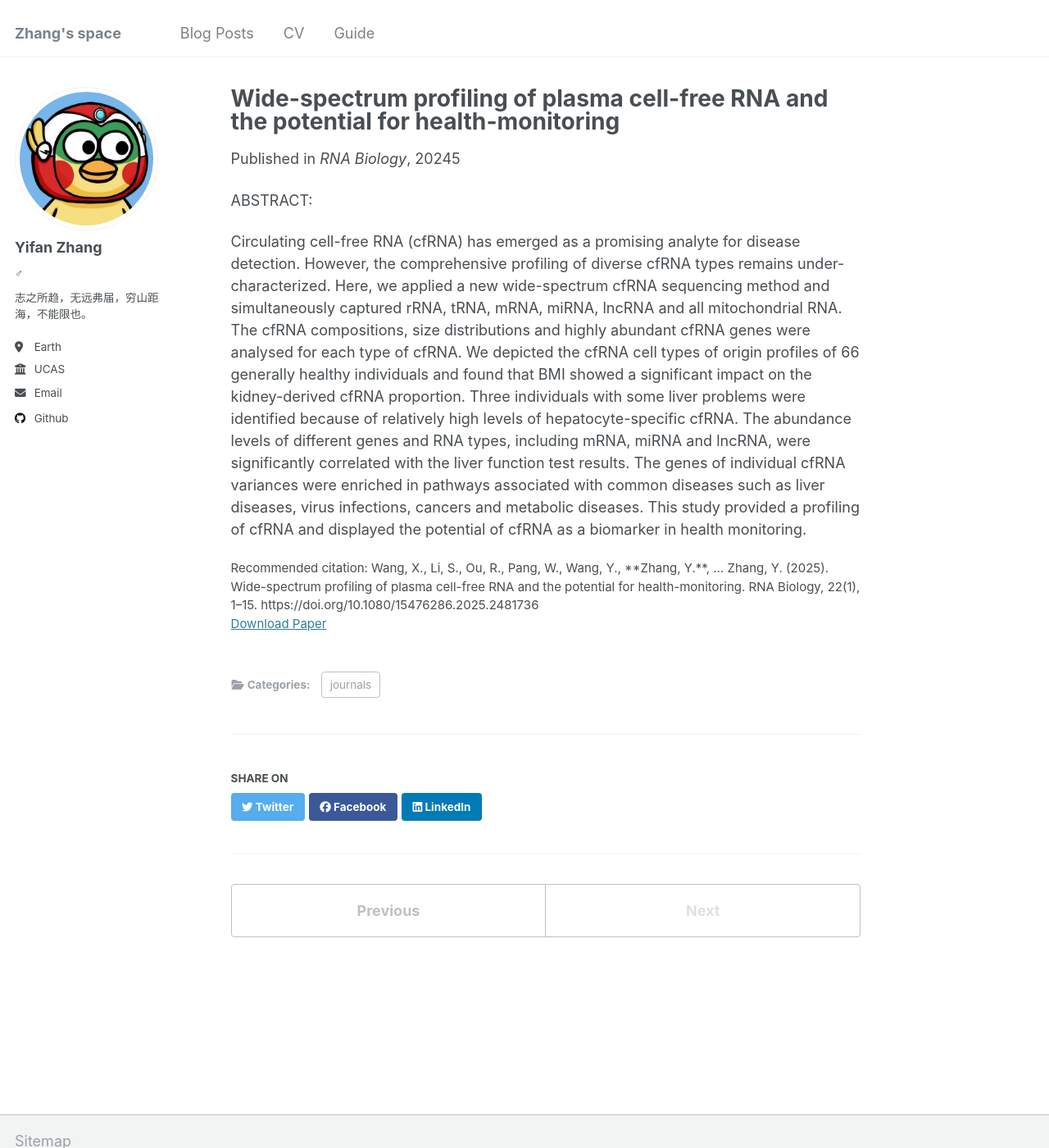
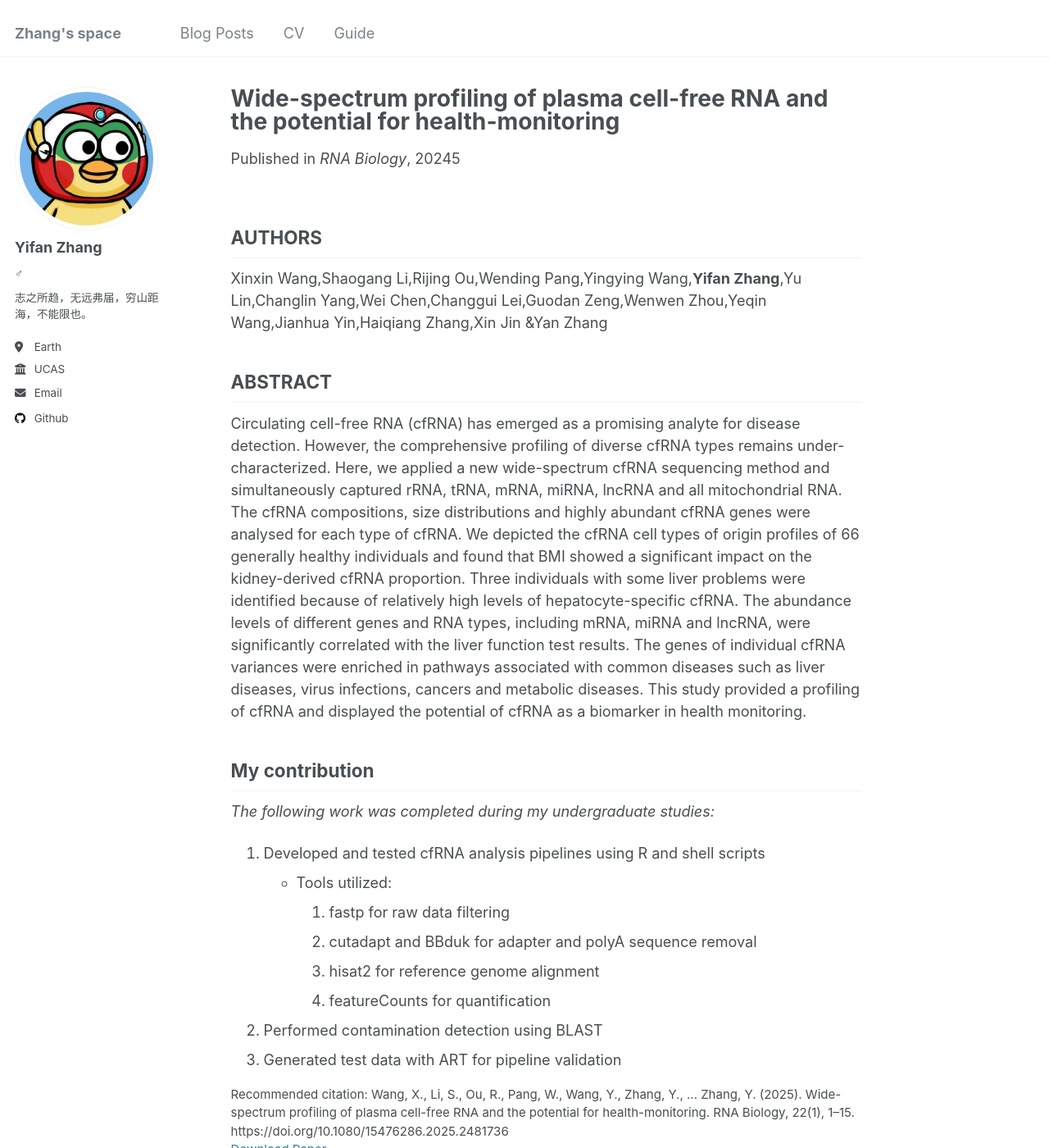
Before and after one commit to yf8578/yf8578.github.io, a Jekyll site: the page built from _publications/2025-04-09-Wide-spectrum profiling of plasma cell-free RNA and the potential for health-monitoring.md, in a window 1280 px wide and 1400 px high. Shown: the whole window at 82% size. Built offline with Jekyll 4.4.1, drawn with Linux system fonts in a browser that asks for light colours.

Commit message:
修改文章信息

```diff
--- a/_publications/2025-04-09-Wide-spectrum profiling of plasma cell-free RNA and the potential for health-monitoring.md
+++ b/_publications/2025-04-09-Wide-spectrum profiling of plasma cell-free RNA and the potential for health-monitoring.md
@@ -4,12 +4,29 @@ collection: publications
 category: journals
 permalink: /publication/2025-04-09-Wide-spectrum-profiling-of-plasma-cell-free-RNA-and-the-potential-for-health-monitoring
 # permalink: /publication/2024-02-17-paper-title-number-4
-excerpt: 'Circulating cell-free RNA (cfRNA) has emerged as a promising analyte for disease detection. However, the comprehensive profiling of diverse cfRNA types remains under-characterized. Here, we applied a new wide-spectrum cfRNA sequencing method and simultaneously captured rRNA, tRNA, mRNA, miRNA, lncRNA and all mitochondrial RNA. The cfRNA compositions, size distributions and highly abundant cfRNA genes were analysed for each type of cfRNA. We depicted the cfRNA cell types of origin profiles of 66 generally healthy individuals and found that BMI showed a significant impact on the kidney-derived cfRNA proportion. Three individuals with some liver problems were identified because of relatively high levels of hepatocyte-specific cfRNA. The abundance levels of different genes and RNA types, including mRNA, miRNA and lncRNA, were significantly correlated with the liver function test results. The genes of individual cfRNA variances were enriched in pathways associated with common diseases such as liver diseases, virus infections, cancers and metabolic diseases. This study provided a profiling of cfRNA and displayed the potential of cfRNA as a biomarker in health monitoring.'
+excerpt: 'Circulating cell-free RNA (cfRNA) has emerged as a promising analyte for disease detection. However, the comprehensive profiling of diverse cfRNA types remains under-characterized. Her we applied a new wide-spectrum cfRNA sequencing method and simultaneously captured rRNA, tRNA, mRNA, miRNA, lncRNA and all mitochondrial RNA. The cfRNA compositions, size distributions and highly abundant cfRNA genes were analysed for each type of cfRNA. We depicted the cfRNA cell types of origin profiles of 66 generally healthy individuals and found that BMI showed a significant impact on the kidney-derived cfRNA proportion. Three individuals with some liver problems were identified because of relatively high levels of hepatocyte-specific cfRNA. The abundance levels of different genes and RNA types, including mRNA, miRNA and lncRNA, were significantly correlated with the liver function test results. The genes of individual cfRNA variances were enriched in pathways associated with common diseases such as liver diseases, virus infections, cancers and metabolic diseases. This study provided a profiling of cfRNA and displayed the potential of cfRNA as a biomarker in health monitoring.'
 date: 20245-03-3
 venue: 'RNA Biology'
 paperurl: 'https://www.tandfonline.com/doi/full/10.1080/15476286.2025.2481736'
-citation: 'Wang, X., Li, S., Ou, R., Pang, W., Wang, Y., **Zhang, Y.**, … Zhang, Y. (2025). Wide-spectrum profiling of plasma cell-free RNA and the potential for health-monitoring. RNA Biology, 22(1), 1–15. https://doi.org/10.1080/15476286.2025.2481736'
+citation: 'Wang, X., Li, S., Ou, R., Pang, W., Wang, Y., Zhang, Y., … Zhang, Y. (2025). Wide-spectrum profiling of plasma cell-free RNA and the potential for health-monitoring. RNA Biology, 22(1), 1–15. https://doi.org/10.1080/15476286.2025.2481736'
 ---
-ABSTRACT:
+## AUTHORS
+
+Xinxin Wang,Shaogang Li,Rijing Ou,Wending Pang,Yingying Wang,**Yifan Zhang**,Yu Lin,Changlin Yang,Wei Chen,Changgui Lei,Guodan Zeng,Wenwen Zhou,Yeqin Wang,Jianhua Yin,Haiqiang Zhang,Xin Jin &Yan Zhang
+
+## ABSTRACT
 
 Circulating cell-free RNA (cfRNA) has emerged as a promising analyte for disease detection. However, the comprehensive profiling of diverse cfRNA types remains under-characterized. Here, we applied a new wide-spectrum cfRNA sequencing method and simultaneously captured rRNA, tRNA, mRNA, miRNA, lncRNA and all mitochondrial RNA. The cfRNA compositions, size distributions and highly abundant cfRNA genes were analysed for each type of cfRNA. We depicted the cfRNA cell types of origin profiles of 66 generally healthy individuals and found that BMI showed a significant impact on the kidney-derived cfRNA proportion. Three individuals with some liver problems were identified because of relatively high levels of hepatocyte-specific cfRNA. The abundance levels of different genes and RNA types, including mRNA, miRNA and lncRNA, were significantly correlated with the liver function test results. The genes of individual cfRNA variances were enriched in pathways associated with common diseases such as liver diseases, virus infections, cancers and metabolic diseases. This study provided a profiling of cfRNA and displayed the potential of cfRNA as a biomarker in health monitoring.
+
+## My contribution
+
+*The following work was completed during my undergraduate studies:*
+
+1. Developed and tested cfRNA analysis pipelines using R and shell scripts
+    - Tools utilized:
+      1. fastp for raw data filtering
+      2. cutadapt and BBduk for adapter and polyA sequence removal
+      3. hisat2 for reference genome alignment
+      4. featureCounts for quantification
+2. Performed contamination detection using BLAST
+3. Generated test data with ART for pipeline validation
```
